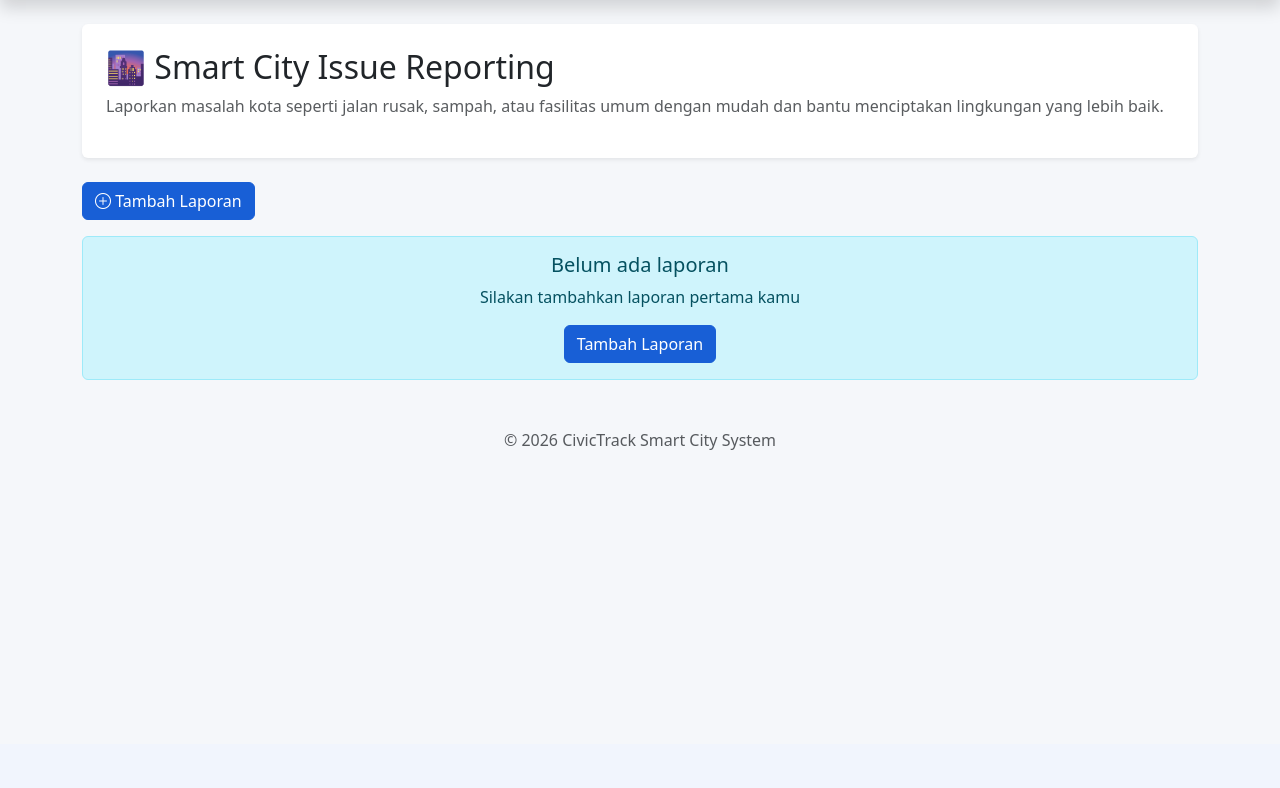
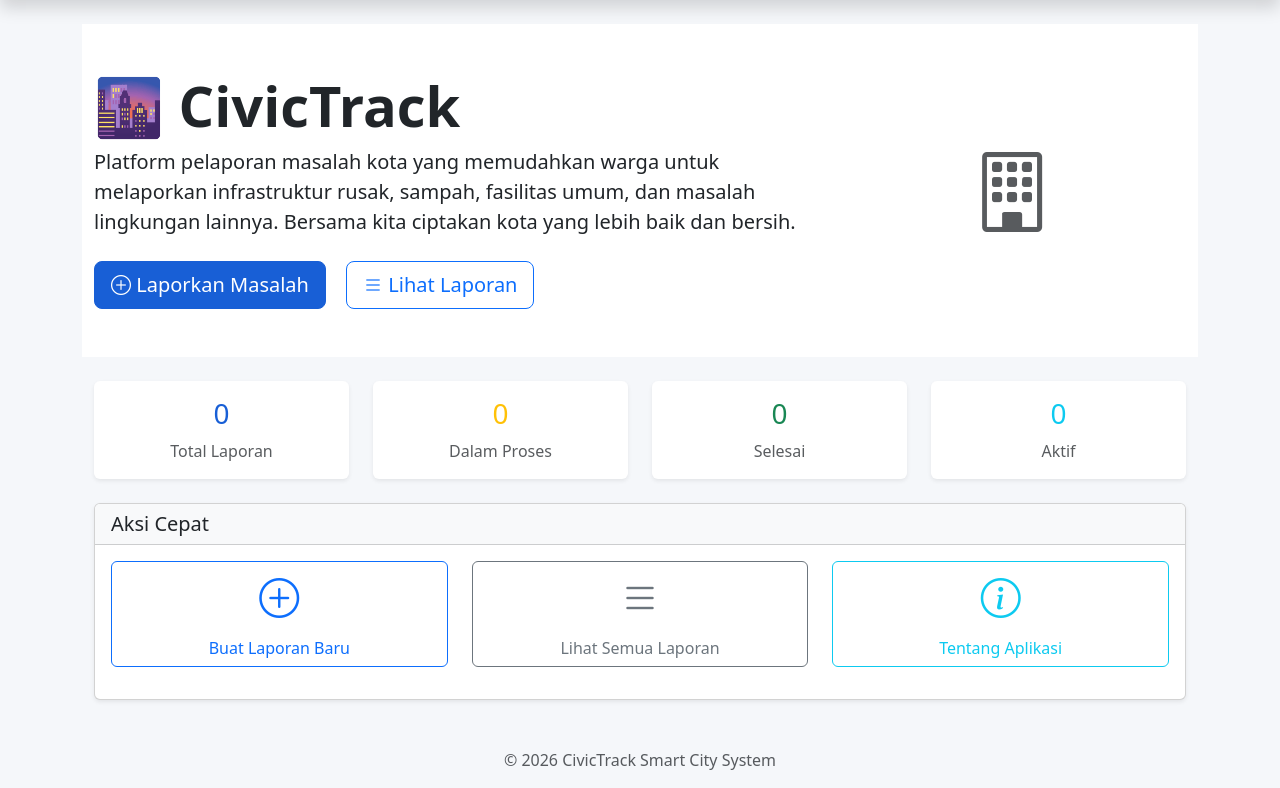
Before and after one commit to IET-Polinela/project-2026-Sahrul161005, a Django app: page / in a window 1280 px wide. Shown: the part 56-844 px from the top of the page. Before the commit the page ends 506 px from the top, so only its background shows below. Run offline with Django 5.2, Linux system fonts and the light colour scheme; data that the repository does not hold is empty.

Commit message:
Memisahkan daftar laporan dari tampilan home  dan juga menambahk alert notifikasi feedback

```diff
--- a/23758018_iet_2026/main_app/templates/main_app/base.html
+++ b/23758018_iet_2026/main_app/templates/main_app/base.html
@@ -193,7 +193,7 @@
 <div class="container mt-3">
     {% if messages %}
         {% for message in messages %}
-            <div class="alert alert-success alert-dismissible fade show shadow-sm">
+            <div class="alert alert-{{ message.tags|default:'success' }} alert-dismissible fade show shadow-sm">
                 {{ message }}
                 <button class="btn-close" data-bs-dismiss="alert"></button>
             </div>
--- a/23758018_iet_2026/main_app/templates/main_app/home.html
+++ b/23758018_iet_2026/main_app/templates/main_app/home.html
@@ -3,115 +3,99 @@
 {% block content %}
 
 <!-- HEADER / HERO -->
-<div class="mb-4 p-4 bg-white shadow-sm rounded">
-    <h2>🌆 Smart City Issue Reporting</h2>
-    <p class="text-muted">
-        Laporkan masalah kota seperti jalan rusak, sampah, atau fasilitas umum
-        dengan mudah dan bantu menciptakan lingkungan yang lebih baik.
-    </p>
+<div class="hero-section bg-white text-dark py-5 mb-4">
+    <div class="container">
+        <div class="row align-items-center">
+            <div class="col-lg-8">
+                <h1 class="display-4 fw-bold">🌆 CivicTrack</h1>
+                <p class="lead">
+                    Platform pelaporan masalah kota yang memudahkan warga untuk melaporkan
+                    infrastruktur rusak, sampah, fasilitas umum, dan masalah lingkungan lainnya.
+                    Bersama kita ciptakan kota yang lebih baik dan bersih.
+                </p>
+                <div class="mt-4">
+                    <a href="/add/" class="btn btn-primary btn-lg me-3">
+                        <i class="bi bi-plus-circle"></i> Laporkan Masalah
+                    </a>
+                    <a href="/reports/" class="btn btn-outline-primary btn-lg">
+                        <i class="bi bi-list"></i> Lihat Laporan
+                    </a>
+                </div>
+            </div>
+            <div class="col-lg-4 text-center">
+                <i class="bi bi-building display-1 opacity-75"></i>
+            </div>
+        </div>
+    </div>
 </div>
 
-<!-- BUTTON -->
-<div class="mb-3">
-    <a href="/add/" class="btn btn-primary">
-        <i class="bi bi-plus-circle"></i> Tambah Laporan
-    </a>
+<!-- STATS -->
+<div class="container mb-4">
+    <div class="row text-center">
+        <div class="col-md-3">
+            <div class="card shadow-sm border-0">
+                <div class="card-body">
+                    <h3 class="text-primary">{{ reports|length|default:0 }}</h3>
+                    <p class="text-muted mb-0">Total Laporan</p>
+                </div>
+            </div>
+        </div>
+        <div class="col-md-3">
+            <div class="card shadow-sm border-0">
+                <div class="card-body">
+                    <h3 class="text-warning">{{ in_progress|default:0 }}</h3>
+                    <p class="text-muted mb-0">Dalam Proses</p>
+                </div>
+            </div>
+        </div>
+        <div class="col-md-3">
+            <div class="card shadow-sm border-0">
+                <div class="card-body">
+                    <h3 class="text-success">{{ resolved }}</h3>
+                    <p class="text-muted mb-0">Selesai</p>
+                </div>
+            </div>
+        </div>
+        <div class="col-md-3">
+            <div class="card shadow-sm border-0">
+                <div class="card-body">
+                    <h3 class="text-info">{{ active }}</h3>
+                    <p class="text-muted mb-0">Aktif</p>
+                </div>
+            </div>
+        </div>
+    </div>
 </div>
 
-{% if reports %}
-
-<div class="table-responsive">
-<table class="table table-striped table-bordered table-hover bg-white shadow-sm">
-
-    <thead class="table-dark">
-        <tr>
-            <th>Judul</th>
-            <th>Kategori</th>
-            <th>Lokasi</th>
-            <th>Status</th>
-            <th>Aksi</th>
-        </tr>
-    </thead>
-
-    <tbody>
-    {% for report in reports %}
-    <tr>
-
-        <td>{{ report.title }}</td>
-        <td>{{ report.category }}</td>
-        <td>{{ report.location }}</td>
-
-        <!-- STATUS -->
-        <td>
-            {% if report.status == "REPORTED" %}
-                <span class="badge bg-danger">Reported</span>
-            {% elif report.status == "VERIFIED" %}
-                <span class="badge bg-warning text-dark">Verified</span>
-            {% elif report.status == "IN_PROGRESS" %}
-                <span class="badge bg-primary">In Progress</span>
-            {% elif report.status == "RESOLVED" %}
-                <span class="badge bg-success">Resolved</span>
-            {% endif %}
-        </td>
-
-        <!-- AKSI -->
-        <td>
-
-            <a href="/detail/{{ report.id }}/" class="btn btn-sm btn-info">
-                <i class="bi bi-eye"></i>
-            </a>
-
-            <a href="/edit/{{ report.id }}/" class="btn btn-sm btn-warning" data-confirm="Yakin ingin mengedit laporan ini?">
-                <i class="bi bi-pencil"></i>
-            </a>
-
-            <form method="POST" action="/delete/{{ report.id }}/" class="d-inline">
-                {% csrf_token %}
-                <button type="submit" class="btn btn-sm btn-danger" data-confirm="Yakin ingin menghapus laporan ini?">
-                    <i class="bi bi-trash"></i>
-                </button>
-            </form>
-
-            <!-- WORKFLOW -->
-            {% if report.status == "REPORTED" %}
-            <form method="POST" action="/update-status/{{ report.id }}/" class="d-inline">
-                {% csrf_token %}
-                <input type="hidden" name="status" value="VERIFIED">
-                <button type="submit" class="btn btn-sm btn-secondary" data-confirm="Yakin ingin memverifikasi laporan ini?">Verify</button>
-            </form>
-
-            {% elif report.status == "VERIFIED" %}
-            <form method="POST" action="/update-status/{{ report.id }}/" class="d-inline">
-                {% csrf_token %}
-                <input type="hidden" name="status" value="IN_PROGRESS">
-                <button type="submit" class="btn btn-sm btn-primary" data-confirm="Yakin ingin memproses laporan ini menjadi In Progress?">Process</button>
-            </form>
-
-            {% elif report.status == "IN_PROGRESS" %}
-            <form method="POST" action="/update-status/{{ report.id }}/" class="d-inline">
-                {% csrf_token %}
-                <input type="hidden" name="status" value="RESOLVED">
-                <button type="submit" class="btn btn-sm btn-success" data-confirm="Yakin ingin menyelesaikan laporan ini?">Resolve</button>
-            </form>
-            {% endif %}
-
-        </td>
-
-    </tr>
-    {% endfor %}
-    </tbody>
-
-</table>
+<!-- QUICK ACTIONS -->
+<div class="container">
+    <div class="card shadow-sm">
+        <div class="card-header bg-light">
+            <h5 class="mb-0">Aksi Cepat</h5>
+        </div>
+        <div class="card-body">
+            <div class="row">
+                <div class="col-md-4 text-center mb-3">
+                    <a href="/add/" class="btn btn-outline-primary w-100">
+                        <i class="bi bi-plus-circle d-block fs-1 mb-2"></i>
+                        Buat Laporan Baru
+                    </a>
+                </div>
+                <div class="col-md-4 text-center mb-3">
+                    <a href="/reports/" class="btn btn-outline-secondary w-100">
+                        <i class="bi bi-list d-block fs-1 mb-2"></i>
+                        Lihat Semua Laporan
+                    </a>
+                </div>
+                <div class="col-md-4 text-center mb-3">
+                    <a href="/about/" class="btn btn-outline-info w-100">
+                        <i class="bi bi-info-circle d-block fs-1 mb-2"></i>
+                        Tentang Aplikasi
+                    </a>
+                </div>
+            </div>
+        </div>
+    </div>
 </div>
 
-{% else %}
-
-<div class="alert alert-info text-center">
-    <h5>Belum ada laporan</h5>
-    <p>Silakan tambahkan laporan pertama kamu</p>
-    <a href="/add/" class="btn btn-primary">Tambah Laporan</a>
-</div>
-
-{% endif %}
-
 {% endblock %}
--- a/23758018_iet_2026/main_app/urls.py
+++ b/23758018_iet_2026/main_app/urls.py
@@ -1,6 +1,7 @@
 from django.urls import path
 from . import views
 from .views import (
+    HomeView,  # Tambahkan ini
     ReportListView,
     ReportDetailView,
     ReportCreateView,
@@ -10,8 +11,8 @@ from .views import (
 )
 
 urlpatterns = [
-    path('', views.ReportListView.as_view(), name='home'),
-    path('reports/', ReportListView.as_view(), name='report_list'),
+    path('', HomeView.as_view(), name='home'),  # Home statis
+    path('reports/', ReportListView.as_view(), name='report_list'),  # Daftar laporan
     path('detail/<int:pk>/', ReportDetailView.as_view(), name='report_detail'),
     path('add/', ReportCreateView.as_view(), name='add_report'),
     path('edit/<int:pk>/', ReportUpdateView.as_view(), name='edit_report'),
--- a/23758018_iet_2026/main_app/views.py
+++ b/23758018_iet_2026/main_app/views.py
@@ -1,13 +1,30 @@
+from multiprocessing import context
+
 from django.views.generic import ListView, DetailView, CreateView, UpdateView, DeleteView, TemplateView
 from django.views import View
 from django.urls import reverse_lazy
 from django.shortcuts import get_object_or_404, redirect
+from django.contrib import messages
 from .models import Report
 
 # HOME
+class HomeView(ListView):
+    model = Report
+    template_name = 'main_app/home.html'
+    context_object_name = 'reports'
+
+    def get_context_data(self, **kwargs):
+        context = super().get_context_data(**kwargs)
+        context['status_choices'] = Report._meta.get_field('status').choices
+        context['in_progress'] = self.get_queryset().filter(status='IN_PROGRESS').count()
+        context['resolved'] = self.get_queryset().filter(status='RESOLVED').count()
+        context['active'] = self.get_queryset().exclude(status='RESOLVED').count()
+        return context
+
+# LIST REPORTS
 class ReportListView(ListView):
     model = Report
-    template_name = 'main_app/home.html'
+    template_name = 'main_app/report_list.html'
     context_object_name = 'reports'
 
     def get_context_data(self, **kwargs):
@@ -34,6 +51,10 @@ class ReportCreateView(CreateView):
     template_name = 'main_app/add_report.html'
     success_url = reverse_lazy('report_list')
 
+    def form_valid(self, form):
+        messages.success(self.request, 'Laporan berhasil ditambahkan!')
+        return super().form_valid(form)
+
 
 # UPDATE
 class ReportUpdateView(UpdateView):
@@ -42,12 +63,20 @@ class ReportUpdateView(UpdateView):
     template_name = 'main_app/edit_report.html'
     success_url = reverse_lazy('report_list')
 
+    def form_valid(self, form):
+        messages.success(self.request, 'Laporan berhasil diedit!')
+        return super().form_valid(form)
+
 
 # DELETE
 class ReportDeleteView(DeleteView):
     model = Report
     template_name = 'main_app/delete_report.html'
     success_url = reverse_lazy('report_list')
+
+    def delete(self, request, *args, **kwargs):
+        messages.success(self.request, 'Laporan berhasil dihapus!')
+        return super().delete(request, *args, **kwargs)
 
 
 # UPDATE STATUS (WORKFLOW)
@@ -57,4 +86,5 @@ class ReportUpdateStatusView(View):
         new_status = request.POST.get('status')
         report.status = new_status
         report.save()
+        messages.success(self.request, f'Status laporan berhasil diubah menjadi {report.get_status_display()}!')
         return redirect('report_list')
```
Also changed, not shown: 23758018_iet_2026/main_app/templates/main_app/report_list.html (+8 -3 lines).
